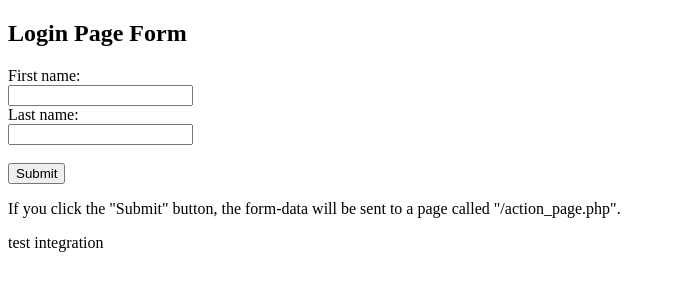
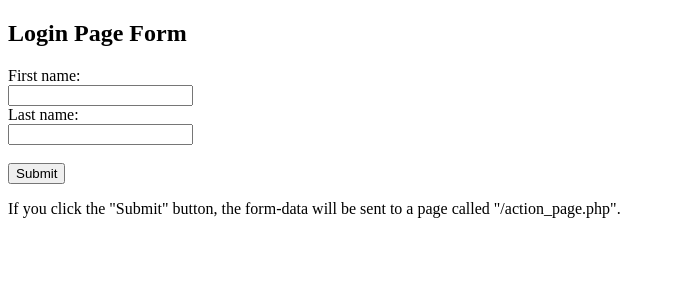
Before and after one commit to ChaoJio/nodejs-docs-hello-world, a plain HTML site: page docker-static/web/index.html in a window 1280 px wide. Shown: the whole page, without its empty margins (0-675 px from the left). Drawn offline with Linux system fonts and the light colour scheme.

Commit message:
Update index.html

```diff
--- a/docker-static/web/index.html
+++ b/docker-static/web/index.html
@@ -18,7 +18,6 @@
 </form>
 
 <p>If you click the "Submit" button, the form-data will be sent to a page called "/action_page.php".</p>
-<p>test integration</p>
 
 </body>
 </html>
```
